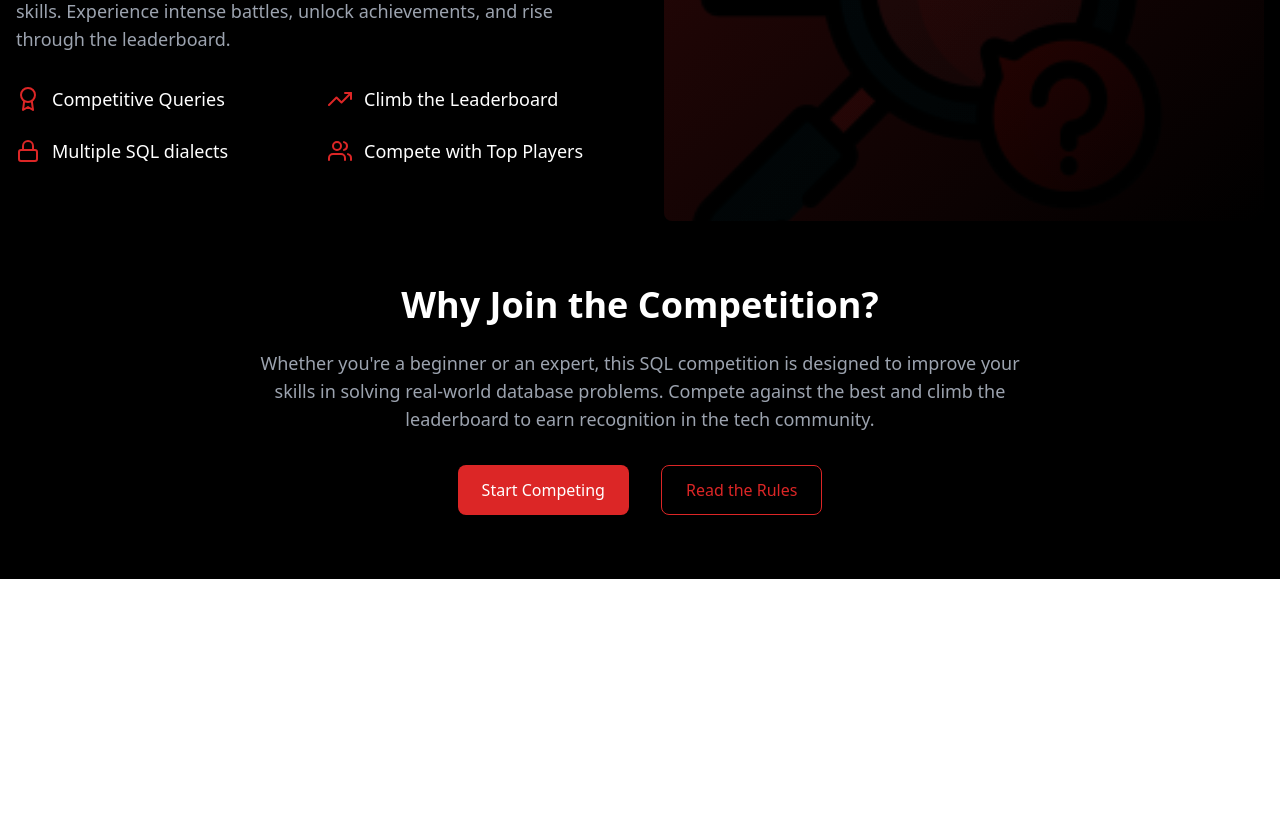
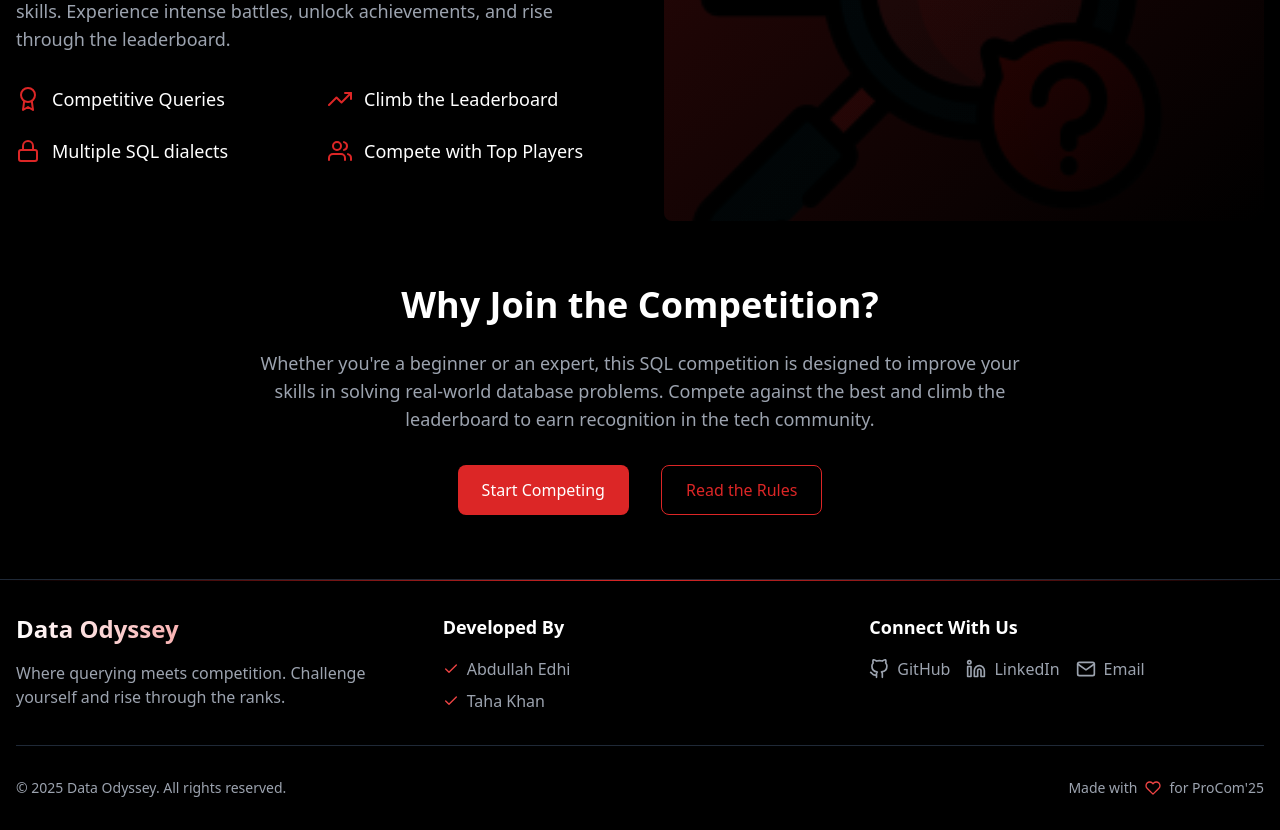
Before and after one commit to abdullahedhiii/DataOdysseyWebsite, a React (Vite) app in the folder frontend/: page / in a window 1280 px wide. Shown: the part 409-1239 px from the top of the page. Before the commit the page ends 988 px from the top, so only its background shows below. Built offline with nearby package versions, Linux system fonts and the light colour scheme.

Commit message:
added footer,logout button, and logout function in context

```diff
--- a/frontend/src/App.jsx
+++ b/frontend/src/App.jsx
@@ -5,12 +5,14 @@ import Login from './Pages/Login';
 import Navbar from './Components/Navbar';
 import LeaderBoard from './Pages/LeaderBoard';
 import QueryPage from './Pages/QueryPage';
+import Footer from './Components/Footer';
 
 const Layout = () => {
   return (
     <>
       <Navbar />
       <Outlet />
+      <Footer/>
     </>
   );
 }
--- /dev/null
+++ b/frontend/src/Components/Footer.jsx
@@ -0,0 +1,82 @@
+import React from 'react';
+import { FiGithub, FiMail, FiLinkedin, FiCheck,FiHeart} from 'react-icons/fi';
+
+const Footer = () => {
+  return (
+    <footer className="bg-black border-t border-gray-800">
+      <div className="h-[1px] bg-gradient-to-r from-red-600/0 via-red-600 to-red-600/0"></div>
+
+      <div className="max-w-7xl mx-auto px-4 py-8">
+        <div className="grid grid-cols-1 md:grid-cols-3 gap-8">
+          <div className="space-y-4">
+            <h2 className="text-2xl font-bold bg-gradient-to-r from-white to-red-500 bg-clip-text text-transparent">
+              Data Odyssey
+            </h2>
+            <p className="text-gray-400">
+              Where querying meets competition. Challenge yourself and rise through the ranks.
+            </p>
+          </div>
+
+          <div className="space-y-4">
+            <h3 className="text-lg font-semibold text-white">Developed By</h3>
+            <div className="space-y-2">
+              <div className="flex items-center gap-2 text-gray-400 hover:text-white transition-colors">
+                <FiCheck className="text-red-500" />
+                <span>Abdullah Edhi</span>
+              </div>
+              <div className="flex items-center gap-2 text-gray-400 hover:text-white transition-colors">
+                <FiCheck className="text-red-500" />
+                <span>Taha Khan</span>
+              </div>
+            </div>
+          </div>
+
+          <div className="space-y-4">
+            <h3 className="text-lg font-semibold text-white">Connect With Us</h3>
+            <div className="flex flex-wrap gap-4">
+              <a
+                href="#"
+                className="flex items-center gap-2 text-gray-400 hover:text-white transition-colors"
+              >
+                <FiGithub className="text-xl" />
+                <span>GitHub</span>
+              </a>
+              <a
+                href="#"
+                className="flex items-center gap-2 text-gray-400 hover:text-white transition-colors"
+              >
+                <FiLinkedin className="text-xl" />
+                <span>LinkedIn</span>
+              </a>
+              <a
+                href="#"
+                className="flex items-center gap-2 text-gray-400 hover:text-white transition-colors"
+              >
+                <FiMail className="text-xl" />
+                <span>Email</span>
+              </a>
+            </div>
+          </div>
+        </div>
+
+        <div className="mt-8 pt-8 border-t border-gray-800">
+          <div className="flex flex-col md:flex-row justify-between items-center gap-4">
+            <p className="text-gray-400 text-sm">
+              © {new Date().getFullYear()} Data Odyssey. All rights reserved.
+            </p>
+            <div className="flex items-center gap-2">
+              <span className="text-gray-400 text-sm">Made with</span>
+              <FiHeart className="text-red-500" />
+              <span className="text-gray-400 text-sm">for ProCom'25</span>
+            </div>
+          </div>
+        </div>
+      </div>
+
+      <div className="absolute bottom-0 left-0 w-72 h-72 bg-red-600/10 rounded-full blur-3xl -z-10"></div>
+      <div className="absolute bottom-0 right-0 w-72 h-72 bg-red-600/10 rounded-full blur-3xl -z-10"></div>
+    </footer>
+  );
+};
+
+export default Footer;
--- a/frontend/src/Components/Navbar.jsx
+++ b/frontend/src/Components/Navbar.jsx
@@ -1,8 +1,10 @@
 import React, { useState } from 'react';
-import { FiMenu, FiX } from 'react-icons/fi';
+import { FiMenu, FiX, FiLogOut } from 'react-icons/fi';
+import { useUserContext } from '../Contexts/userContext';
 
 const Navbar = () => {
   const [isMenuOpen, setIsMenuOpen] = useState(false);
+  const { user, logUserOut } = useUserContext();
 
   return (
     <nav className="bg-black border-b border-gray-800">
@@ -14,10 +16,19 @@ const Navbar = () => {
             </h1>
           </div>
 
-          <div className="hidden md:block">
+          <div className="hidden md:flex items-center gap-6">
             <h2 className="text-xl font-semibold text-white">
               ProCom<span className="text-red-600">'25</span>
             </h2>
+            {user.loggedIn && (
+              <button
+                onClick={logUserOut}
+                className="flex items-center gap-2 px-4 py-2 text-sm font-medium text-white bg-red-600 rounded-md hover:bg-red-700 transition-colors"
+              >
+                <FiLogOut className="h-4 w-4" />
+                Logout
+              </button>
+            )}
           </div>
 
           <div className="md:hidden">
@@ -37,10 +48,19 @@ const Navbar = () => {
 
       <div className={`md:hidden ${isMenuOpen ? 'block' : 'hidden'}`}>
         <div className="px-2 pt-2 pb-3 space-y-1 sm:px-3">
-          <div className="flex items-center justify-center py-2">
+          <div className="flex flex-col items-center gap-4 py-2">
             <h2 className="text-xl font-semibold text-white">
               ProCom<span className="text-red-600">'25</span>
             </h2>
+            {user.loggedIn && (
+              <button
+                onClick={logUserOut}
+                className="flex items-center gap-2 px-4 py-2 text-sm font-medium text-white bg-red-600 rounded-md hover:bg-red-700 transition-colors w-full justify-center"
+              >
+                <FiLogOut className="h-4 w-4" />
+                Logout
+              </button>
+            )}
           </div>
         </div>
       </div>
--- a/frontend/src/Contexts/userContext.jsx
+++ b/frontend/src/Contexts/userContext.jsx
@@ -6,6 +6,18 @@ const UserContext = createContext();
 export const UserProvider = ({ children }) => {
 
   const [user, setUser] = useState({teamName: '',email: '',member_count:1,level:1,loggedIn:false});
+
+  const logUserOut = async () => {
+    try {
+      await axios.get('/api/logout', { withCredentials: true });
+
+      setUser({teamName: '',email: '',member_count:1,level:1,loggedIn:false});
+
+      alert('Successfully logged out');
+    } catch (err) {
+      alert('Error logging out: ' + err.message);
+    }
+  };
 
   const logUserIn = async (formData) => {
 
@@ -38,7 +50,9 @@ export const UserProvider = ({ children }) => {
       user,
       setUser,
       logUserIn,
-      registerUser }}>
+      registerUser,
+      logUserOut
+     }}>
       {children}
     </UserContext.Provider>
   );
--- a/frontend/src/Pages/QueryPage.jsx
+++ b/frontend/src/Pages/QueryPage.jsx
@@ -48,7 +48,7 @@ const QueryPage = () => {
     // if(!user.loggedIn) navigate('/login');
     // else{}
     console.log(user.loggedIn,"checking navigatiin");
-    if(!user.loggedIn) navigate('/login')
+    if(!user.loggedIn) navigate('/')
     else{
       axios
       .get('/api/queries/' + user.level, {withCredentials:true, headers : {"Content-Type":"application/json"}})
@@ -61,7 +61,7 @@ const QueryPage = () => {
       })
     }
     // axios.get()
-  },[])
+  },[user,user.loggedIn])
 
   return (
     <div className="min-h-screen bg-black px-4 py-8">
```
Also changed, not shown: 2 other files (tests, documents, lock files or other folders).
